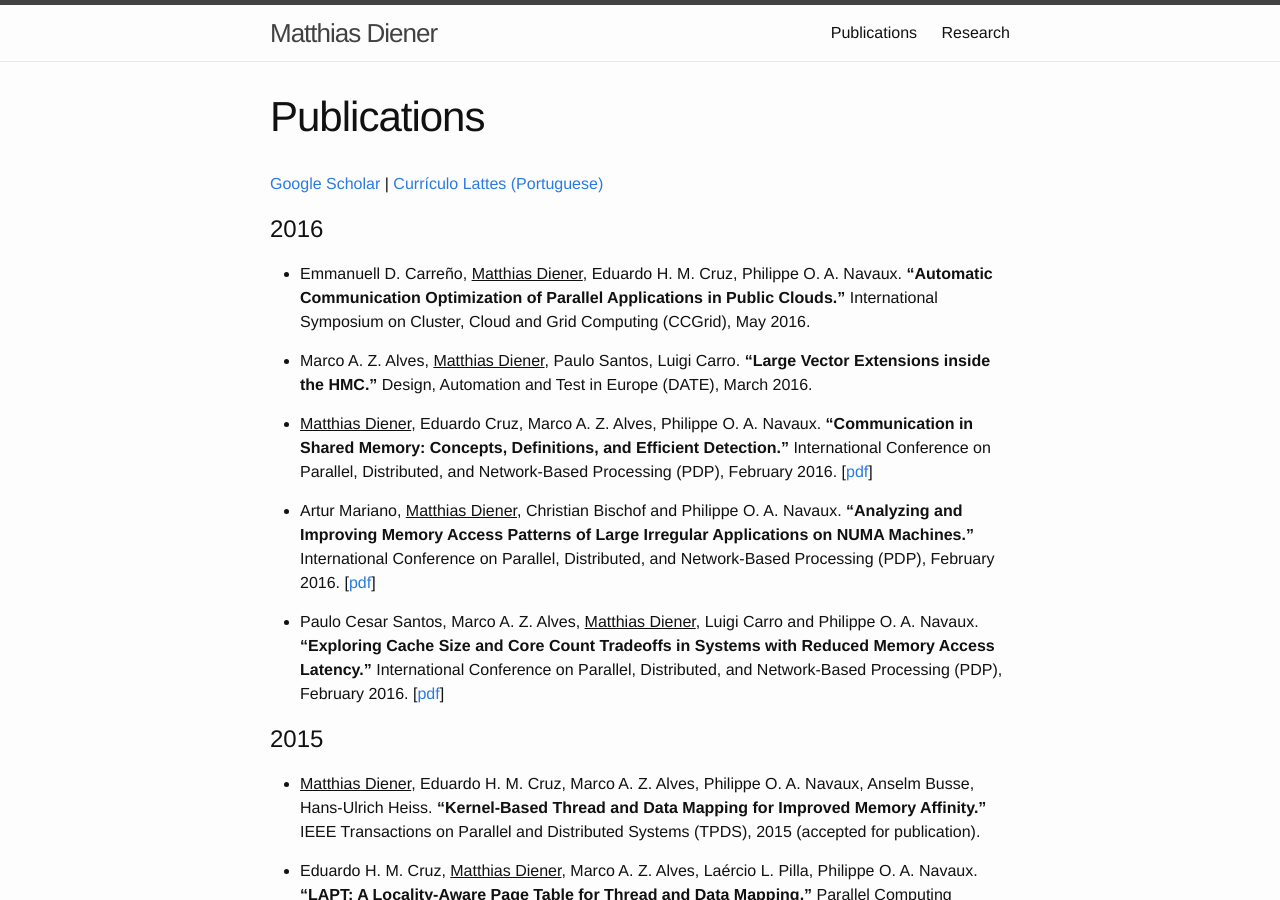
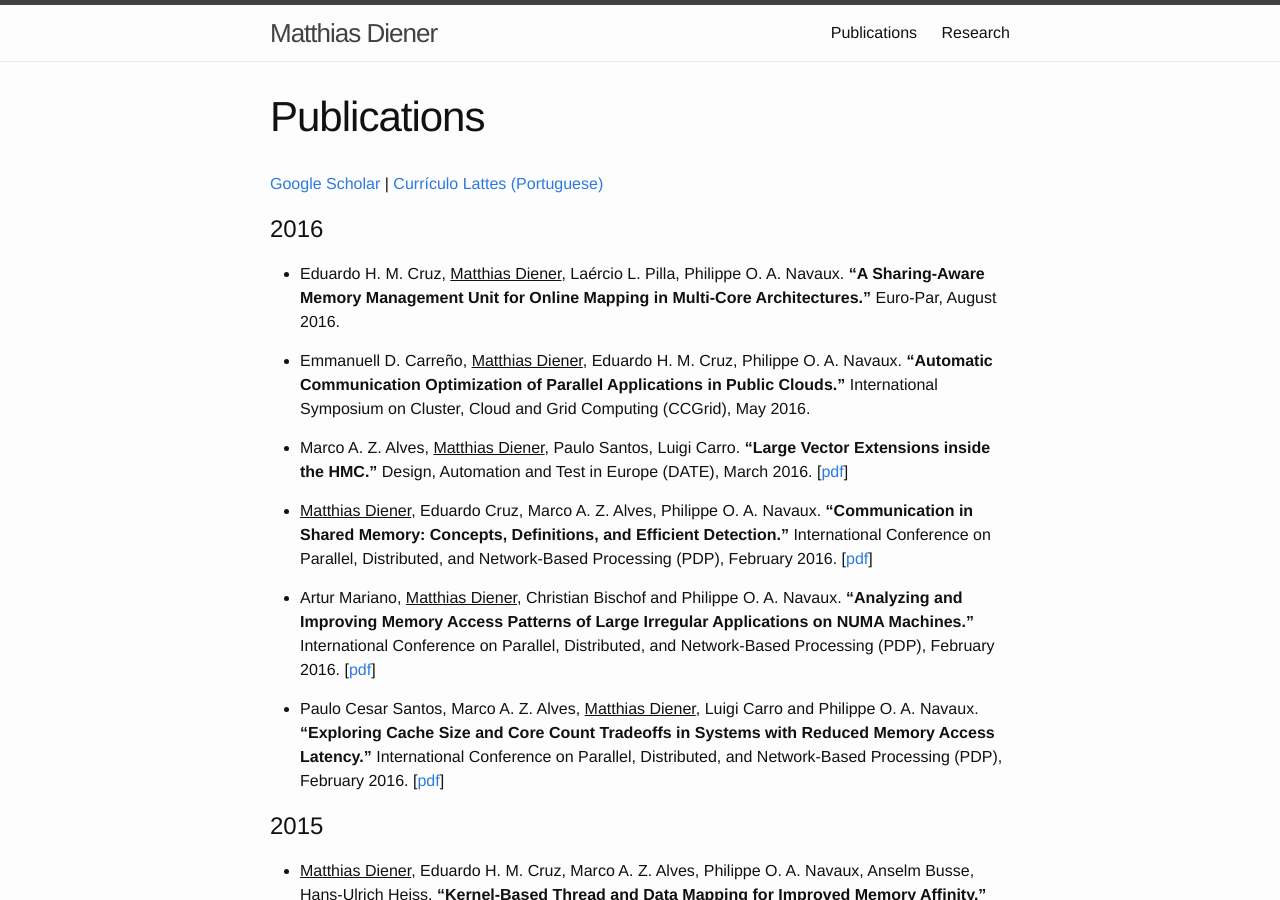
Before and after one commit to matthiasdiener/matthiasdiener.github.io, a Jekyll site: the page built from publications.md, in a window 1280 px wide and 900 px high. Built offline with Jekyll 4.4.1, drawn with Linux system fonts in a browser that asks for light colours.

Commit message:
add date pdf + EuroPar

```diff
--- a/publications.md
+++ b/publications.md
@@ -3,13 +3,15 @@ layout: page
 title: Publications
 ---
 
-[Google Scholar](http://scholar.google.com/citations?user=ToWKC8gAAAAJ&hl=en) \| [Currículo Lattes (Portuguese)](http://lattes.cnpq.br/8653611969517458)
+[Google Scholar](http://scholar.google.com/citations?user=ToWKC8gAAAAJ) \| [Currículo Lattes (Portuguese)](http://lattes.cnpq.br/8653611969517458)
 
 # 2016
 
+* Eduardo H. M. Cruz, <u>Matthias Diener</u>, Laércio L. Pilla, Philippe O. A. Navaux. **“A Sharing-Aware Memory Management Unit for Online Mapping in Multi-Core Architectures.”** Euro-Par, August 2016.
+
 * Emmanuell D. Carreño, <u>Matthias Diener</u>, Eduardo H. M. Cruz, Philippe O. A. Navaux. **“Automatic Communication Optimization of Parallel Applications in Public Clouds.”** International Symposium on Cluster, Cloud and Grid Computing (CCGrid), May 2016.
 
-* Marco A. Z. Alves, <u>Matthias Diener</u>, Paulo Santos, Luigi Carro. **“Large Vector Extensions inside the HMC.”** Design, Automation and Test in Europe (DATE), March 2016.
+* Marco A. Z. Alves, <u>Matthias Diener</u>, Paulo Santos, Luigi Carro. **“Large Vector Extensions inside the HMC.”** Design, Automation and Test in Europe (DATE), March 2016. [[pdf](../files/2016-DATE-HIVE.pdf)]
 
 * <u>Matthias Diener</u>, Eduardo Cruz, Marco A. Z. Alves,  Philippe O. A. Navaux. **“Communication in Shared Memory: Concepts, Definitions, and Efficient Detection.”** International Conference on Parallel, Distributed, and Network-Based Processing (PDP), February 2016. [[pdf](../files/2016-PDP-Comm.pdf)]
 
```
Also changed, not shown: 1 other file.
